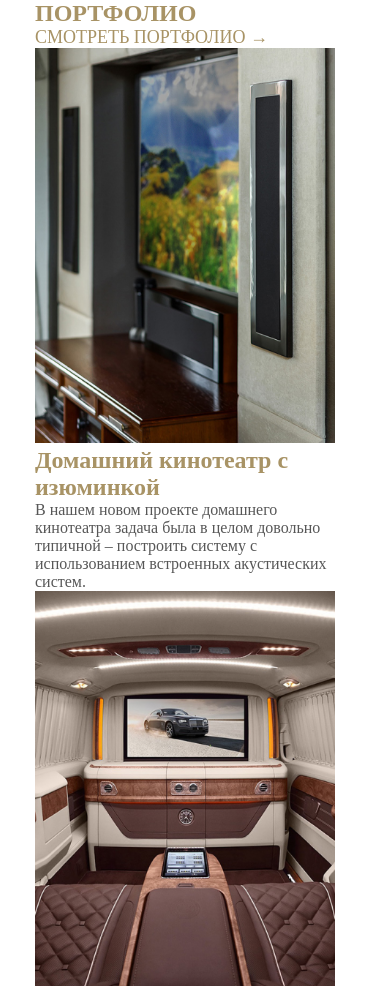
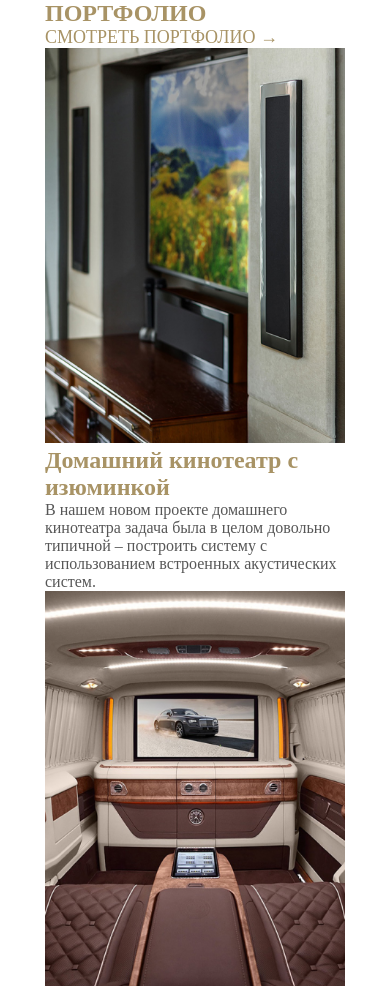
Before and after one commit to koleg68/test, a plain HTML site: page index.html in a window 390 px wide. Shown: the top 986 px of the page. Drawn offline with Linux system fonts and the light colour scheme.

Commit message:
update style

```diff
--- a/css/style.css
+++ b/css/style.css
@@ -98,6 +98,7 @@ body .wrapper .btns {
   -webkit-justify-content: center;
       -ms-flex-pack: center;
           justify-content: center;
+  margin-top: 20px;
 }
 
 body .wrapper .btns button {
@@ -160,10 +161,18 @@ body > div > main > div:nth-child(4) {
     width: 600px;
     padding: 0 20px;
   }
+  body .wrapper header {
+    width: 560px;
+    margin: 0 auto;
+  }
   body .wrapper main {
     -webkit-flex-wrap: wrap;
         -ms-flex-wrap: wrap;
             flex-wrap: wrap;
+    -webkit-box-pack: center;
+    -webkit-justify-content: center;
+        -ms-flex-pack: center;
+            justify-content: center;
   }
   body .wrapper main .card {
     width: 270px;
@@ -198,6 +207,7 @@ body > div > main > div:nth-child(4) {
     -webkit-justify-content: center;
         -ms-flex-pack: center;
             justify-content: center;
+    margin-top: 30px;
   }
   .indicators div.hidden {
     display: none;
@@ -210,6 +220,7 @@ body > div > main > div:nth-child(4) {
 @media screen and (max-width: 600px) {
   body .wrapper {
     padding: 0 20px;
+    width: auto;
   }
   body .wrapper main {
     -webkit-flex-wrap: wrap;
@@ -218,7 +229,7 @@ body > div > main > div:nth-child(4) {
   }
   body .wrapper main .card {
     width: 270px;
-    margin: 0;
+    margin-right: 0;
   }
   body .wrapper main .card:nth-child(odd) {
     margin-right: 20px;
@@ -260,8 +271,8 @@ body > div > main > div:nth-child(4) {
 
 @media screen and (max-width: 599px) {
   body .wrapper {
-    width: 320px;
     padding: 0 10px;
+    width: auto;
   }
   body .wrapper header {
     -webkit-box-orient: vertical;
@@ -273,12 +284,21 @@ body > div > main > div:nth-child(4) {
     -webkit-align-items: flex-start;
         -ms-flex-align: start;
             align-items: flex-start;
+    width: auto;
   }
   body .wrapper header h1 {
     font-size: 24px;
   }
+  body .wrapper main {
+    -webkit-box-pack: center;
+    -webkit-justify-content: center;
+        -ms-flex-pack: center;
+            justify-content: center;
+  }
   body .wrapper main .card {
     width: 300px;
+  }
+  body .wrapper main .card:nth-child(odd) {
     margin-right: 0;
   }
   .indicators div.hidden {
@@ -287,11 +307,17 @@ body > div > main > div:nth-child(4) {
   .indicators div.hidden:last-of-type {
     margin-right: 0;
   }
+  body .wrapper .btns,
+  body .wrapper header {
+    width: 300px;
+    margin: 0 auto;
+  }
 }
 
 @media screen and (max-width: 320px) {
   body .wrapper {
     padding: 0 10px;
+    width: auto;
   }
   body .wrapper header {
     -webkit-box-orient: vertical;
```
Also changed, not shown: index.html (+8 -4 lines).
